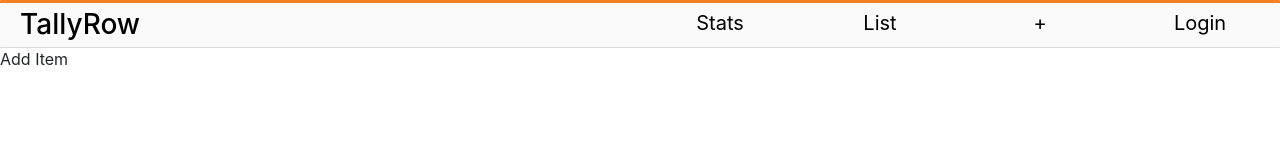
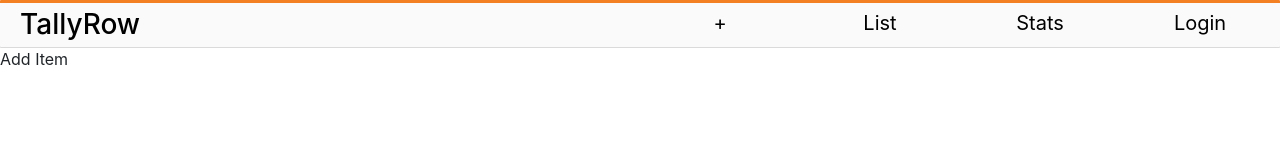
Before and after one commit to JohnGoure/tallyrow, a React (Create React App) app: page / in a window 1280 px wide. Shown: the top 160 px of the page. Built offline with nearby package versions, Linux system fonts and the light colour scheme.

Commit message:
Refactored ToDoRow.js to ToDoItem.js. I feel that a ToDo item is more fitting for the funtion of the component.

```diff
--- a/src/components/Menu.js
+++ b/src/components/Menu.js
@@ -6,8 +6,8 @@ import { MenuItem } from './MenuItem'
 export const Menu = () => (
     <nav className='menu'>
         <h3 className="row1 col1 logo"><NavLink to="/" className="logo">TallyRow</NavLink></h3>
-        <MenuItem row="row1" col="col1" navlink="stats" title="Stats" />
-        <MenuItem row="row1" col="col3" navlink="additem" title="+" />
+        <MenuItem row="row1" col="col3" navlink="stats" title="Stats" />
+        <MenuItem row="row1" col="col1" navlink="additem" title="+" />
         <MenuItem row="row1" col="col2" navlink="todolist" title="List" />
         <MenuItem row="row1" col="col4" navlink="create-account" title="Login" />
     </nav>
--- /dev/null
+++ b/src/components/todolist/ToDoItem.js
@@ -0,0 +1,6 @@
+import React from 'react'
+import PropTypes from 'prop-types'
+
+export const ToDoItem = ({ date, item, completed }) => (
+
+)
--- a/src/components/todolist/ToDoRow.js
+++ /dev/null
@@ -1,16 +0,0 @@
-import React from 'react'
-import PropTypes from 'prop-types'
-
-export const ToDoRow = ({ date, item, completed }) => (
-    <tr>
-        <td>
-            {date}
-        </td>
-        <td>
-            {item}
-        </td>
-        <td>
-            {completed}
-        </td>
-    </tr>
-)
```
